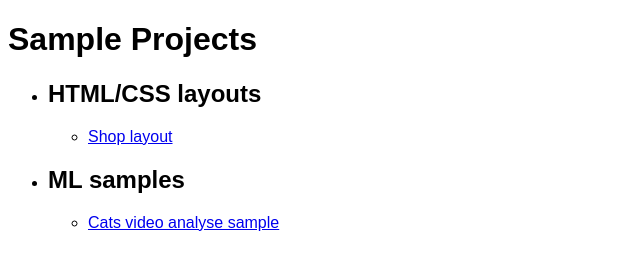
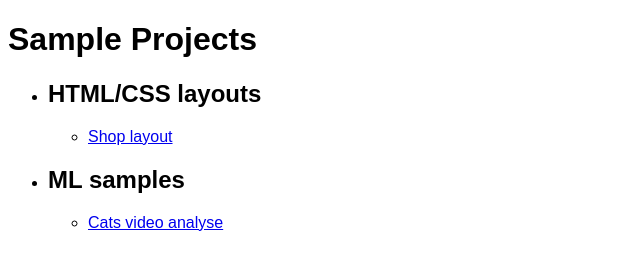
Before and after one commit to ivlabush/ivlabush.github.io, a plain HTML site: page index.html in a window 1280 px wide. Shown: the full height of the page, 0-640 px from the left. Drawn offline with Linux system fonts and the light colour scheme; files that its build step writes are made by us from their sources.

Commit message:
Fix names

```diff
--- a/index.html
+++ b/index.html
@@ -18,7 +18,7 @@
             </li>
             <li>
                 <h2>ML samples</h2>
-                <ul><li><a href="ML/cats/analyse_cats.html">Cats video analyse sample</a></li></ul>
+                <ul><li><a href="ML/cats/analyse_cats.html">Cats video analyse</a></li></ul>
             </li>
         </ul>
 
```
